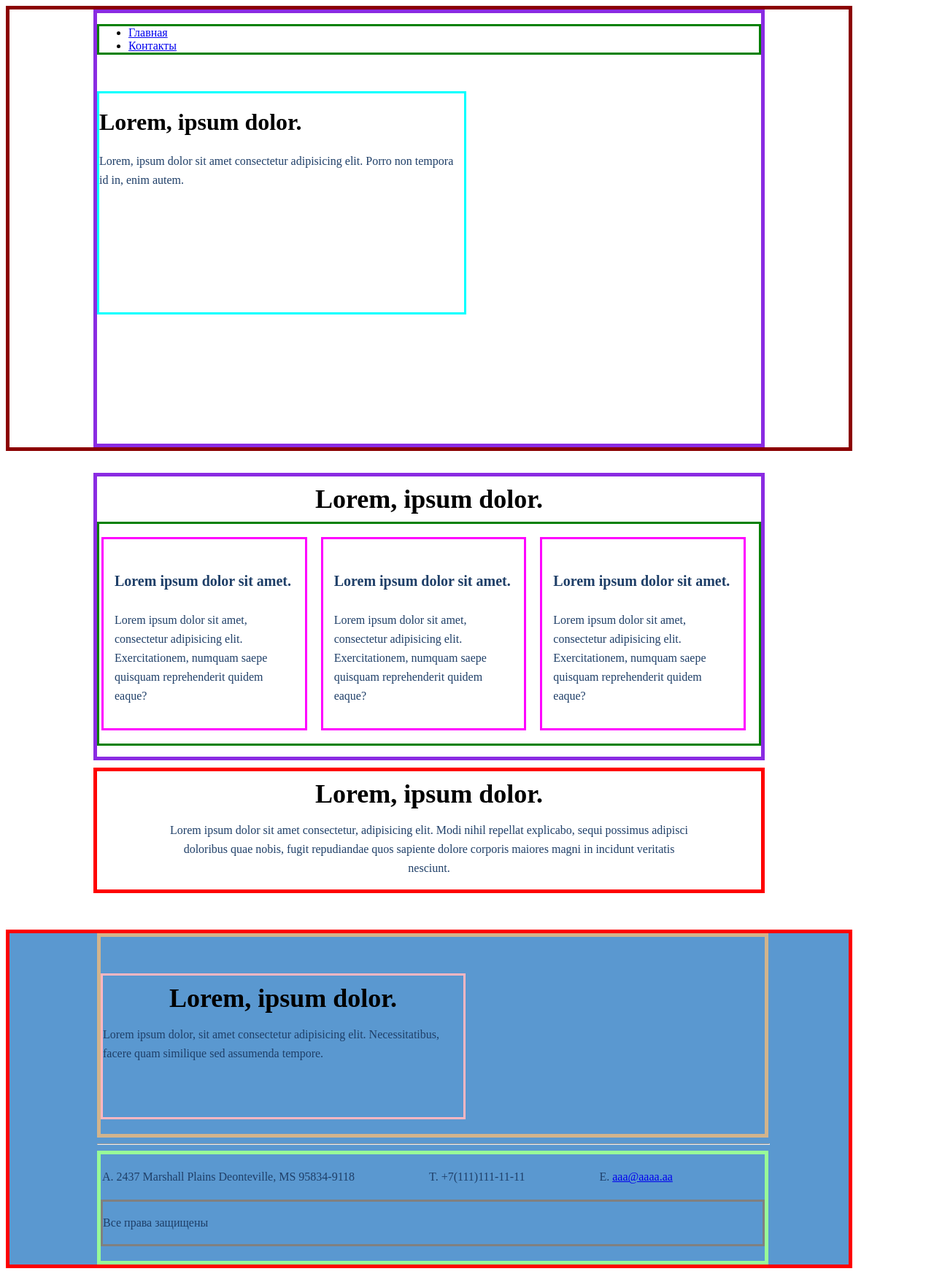
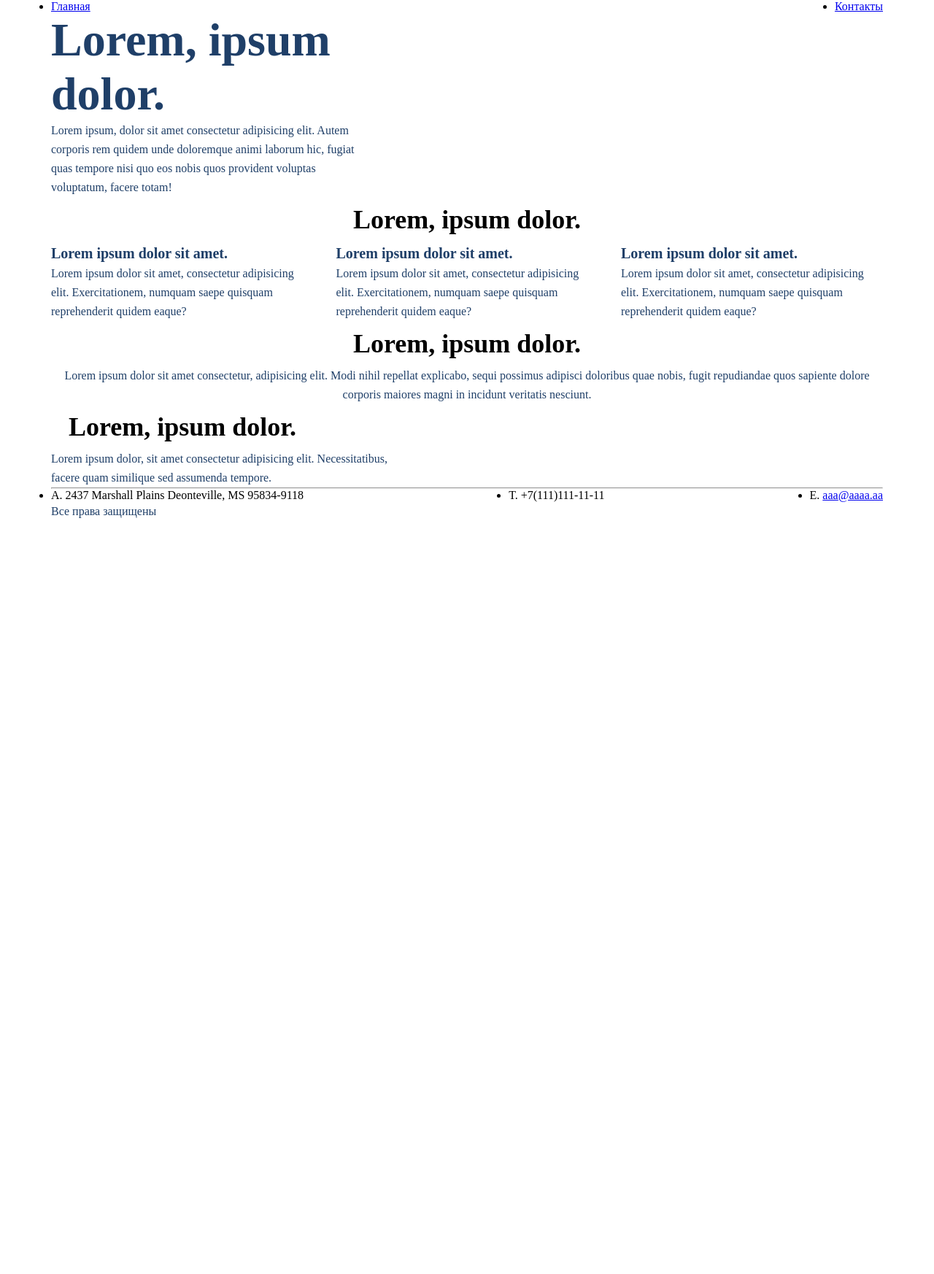
Before and after one commit to Lirix18/HTML_CSS_GB, a plain HTML site: page index.html in a window 1280 px wide. Shown: the whole page at 73% size. After the commit the page ends 800 px from the top, so only its background shows below. Drawn offline with Linux system fonts and the light colour scheme.

Commit message:
Lesson5_

```diff
--- a/index.html
+++ b/index.html
@@ -12,50 +12,42 @@
 <body>
     <!-- Верхушка сайта-->
     <div class="header">
-        <div class="background">
+        <div class="container">
             <ul class="menu">
                 <li><a href="index.html">Главная</a></li>
                 <li><a href="contacts.html">Контакты</a></li>
             </ul>
             <div class="header_content">
                 <h1 class="top__heading"> Lorem, ipsum dolor.</h1>
-                <p class="text">Lorem, ipsum dolor sit amet consectetur adipisicing elit. Porro non tempora id in, enim
-                    autem. </p>
+                <p class="text top__text">Lorem ipsum, dolor sit amet consectetur adipisicing elit. Autem corporis rem
+                    quidem unde
+                    doloremque animi laborum hic, fugiat quas tempore nisi quo eos nobis quos provident voluptas
+                    voluptatum, facere totam! </p>
             </div>
         </div>
     </div>
     <!-- Основной контент -->
-    <div class="main_content">
+    <div class="main_content container">
         <h3 class="heading">Lorem, ipsum dolor.</h3>
-        <div class="table_content">
-            <table>
-                <tr>
-                    <td>
-                        <div class="table_col">
+        <div class="card-box">
+            <div class="card">
                 <h4 class="heading_mini">Lorem ipsum dolor sit amet.</h4>
                 <p class="text">Lorem ipsum dolor sit amet, consectetur adipisicing elit. Exercitationem,
                     numquam saepe quisquam reprehenderit quidem eaque?</p>
             </div>
-                    </td>
-                    <td>
-                        <div class="table_col">
+            <div class="card">
                 <h4 class="heading_mini">Lorem ipsum dolor sit amet.</h4>
                 <p class="text">Lorem ipsum dolor sit amet, consectetur adipisicing elit. Exercitationem,
                     numquam saepe quisquam reprehenderit quidem eaque?</p>
             </div>
-                    </td>
-                    <td>
-                        <div class="table_col">
+            <div class="card">
                 <h4 class="heading_mini">Lorem ipsum dolor sit amet.</h4>
                 <p class="text">Lorem ipsum dolor sit amet, consectetur adipisicing elit. Exercitationem,
                     numquam saepe quisquam reprehenderit quidem eaque?</p>
             </div>
-                    </td>
-                </tr>
-            </table>
         </div>
     </div>
-    <div class="main_text">
+    <div class="main_text container">
         <h3 class="heading">Lorem, ipsum dolor.</h3>
         <p class="text">Lorem ipsum dolor sit amet consectetur, adipisicing elit. Modi nihil repellat explicabo, sequi
             possimus adipisci doloribus quae nobis, fugit repudiandae quos sapiente dolore corporis maiores magni in
@@ -64,30 +56,29 @@
     </div>
     <!-- Футер сайта-->
     <div class="footer">
+        <div class="container">
             <div class="footer_one">
-            <div class="footer_cont">
-                <h3 class="heading">Lorem, ipsum dolor.</h3>
-                <p class="text">Lorem ipsum dolor, sit amet consectetur adipisicing elit. Necessitatibus, facere quam
+                <h3 class="heading footer__heading">Lorem, ipsum dolor.</h3>
+                <p class="text footer__text">Lorem ipsum dolor, sit amet consectetur adipisicing elit. Necessitatibus,
+                    facere quam
                     similique sed assumenda tempore.</p>
             </div>
+            <hr>
+            <div class="footer_two">
+                <ul class="footer__info">
+                    <li>
+                        A. 2437 Marshall Plains Deonteville, MS 95834-9118
+                    </li>
+                    <li>
+                        T. +7(111)111-11-11
+                    </li>
+                    <li>
+                        E. <a href="mailto:aaa@aaaa.aa">aaa@aaaa.aa</a>
+                    </li>
+                </ul>
+                <div class="footer__rights">
+                    <p class="text">Все права защищены</p>
                 </div>
-        <hr class="hr">
-        <div class="footer_two">
-            <table>
-                <tr>
-                    <td class="footer_td">
-                        <p class="text">A. 2437 Marshall Plains Deonteville, MS 95834-9118</p>
-                    </td>
-                    <td class="footer_td">
-                        <p class="text">T. +7(111)111-11-11</p>
-                    </td>
-                    <td class="footer_td">
-                        <p class="text">E. <a href="mailto:aaa@aaaa.aa">aaa@aaaa.aa</a></p>
-                    </td>
-                </tr>
-            </table>
-            <div class="rights">
-                <p class="text">Все права защищены</p>
             </div>
         </div>
     </div>
--- a/style.css
+++ b/style.css
@@ -1,155 +1,101 @@
+* {
+    margin: 0;
+    padding: 0;
+}
+
+.container {
+    width: 1140px;
+    margin: 0 auto;
+}
+
 body {
     font-family: "sans-serif";
 }
 
-.header {
-    border: 5px solid darkred;
-    height: 600px;
-    width: 1150px;
+.main {
+    display: flex;
 }
 
-.background {
-    border: 5px solid blueviolet;
-    width: 920px;
-    height: 100%;
-    margin-left: auto;
-    margin-right: auto;
+.header {
     box-sizing: border-box;
-
 }
 
 .menu {
-    border: 3px solid green;
-    margin-top: 15px;
-
+    display: flex;
+    justify-content: space-between;
 }
 
-.menu_other {
-    border: 3px solid green;
-    width: 920px;
-    margin-top: 15px;
-    margin-left: 120px;
-    margin-bottom: 15px;
+.header_content {
     box-sizing: border-box;
 }
 
-.header_content {
-    border: 3px solid cyan;
-    margin-top: 50px;
-    width: 500px;
-    height: 300px;
+.top__heading {
+    width: 510px;
+    font-size: 64px;
+    color: #1F3F68;
+}
+
+.top__text {
+    width: 425px;
 }
 
 .header_contacts {
-    background-color: #5A98D0;
-    border: 5px solid darkred;
-    width: 1150px;
     text-align: center;
 }
 
 .main_content {
-    border: 5px solid blueviolet;
-    width: 920px;
-    margin-top: 30px;
-    margin-left: 120px;
     box-sizing: border-box;
 }
 
-.table_content {
-    border: 3px solid green;
-    margin-bottom: 15px;
+.card-box {
+    display: flex;
+    justify-content: space-between;
     box-sizing: border-box;
 }
 
-.table_contacts {
-    border: 3px solid firebrick;
-    width: 860px;
-    margin: 15px 0px 15px 145px;
-    box-sizing: border-box;
-}
-
-.table_col {
-    border: 3px solid fuchsia;
-    margin-bottom: 15px;
-    margin-top: 15px;
-    margin-right: 15px;
-    padding: 15px;
+.card {
+    width: 359px;
     box-sizing: border-box;
 }
 
 .main_text {
-    border: 5px solid red;
-    width: 920px;
-    margin-top: 10px;
-    margin-left: 120px;
     text-align: center;
-    padding: 0px 100px 0px 100px;
     box-sizing: border-box;
 }
 
-.map {
-    border: 3px solid coral;
-    width: 860px;
-    margin: 15px 0px 15px 145px;
-    box-sizing: border-box;
-    text-align: center;
-}
 
 .footer {
-    background-color: #5A98D0;
-    border: 5px solid red;
-    width: 1150px;
-    margin-top: 50px;
-
+    box-sizing: border-box;
 }
 
 .footer_one {
-    border: 5px solid tan;
-    margin-left: 120px;
-    width: 920px;
     box-sizing: border-box;
 }
 
-.footer_cont {
-    border: 3px solid lightpink;
-    margin-top: 50px;
-    margin-bottom: 20px;
-    width: 500px;
-    height: 200px;
+.footer__heading {
+    width: 340px;
+}
+
+.footer__text {
+    width: 495px;
+}
+
+.footer_two {
     box-sizing: border-box;
 }
 
-.hr {
-    margin-left: 120px;
-    width: 920px;
+.footer__info {
+    display: flex;
+    justify-content: space-between;
 }
 
-.footer_two {
-    border: 5px solid palegreen;
-    margin-left: 120px;
-    width: 920px;
-    box-sizing: border-box;
-}
-
-.footer_td {
-    padding: 0px 100px 0px 0px;
-}
-
-.rights {
-    border: 3px solid grey;
-    margin-bottom: 20px;
-
+.footer__rights {
     box-sizing: border-box;
 }
 
 .text {
     font-size: 16px;
     line-height: 26px;
-    color: #1F3F68;
-}
-
-.top_heading {
-    font-size: 64px;
     color: #1F3F68;
 }
 
```
Also changed, not shown: contacts.html (+47 -69 lines), 1 other file. Lines whose indentation alone changed are shown as unchanged.
